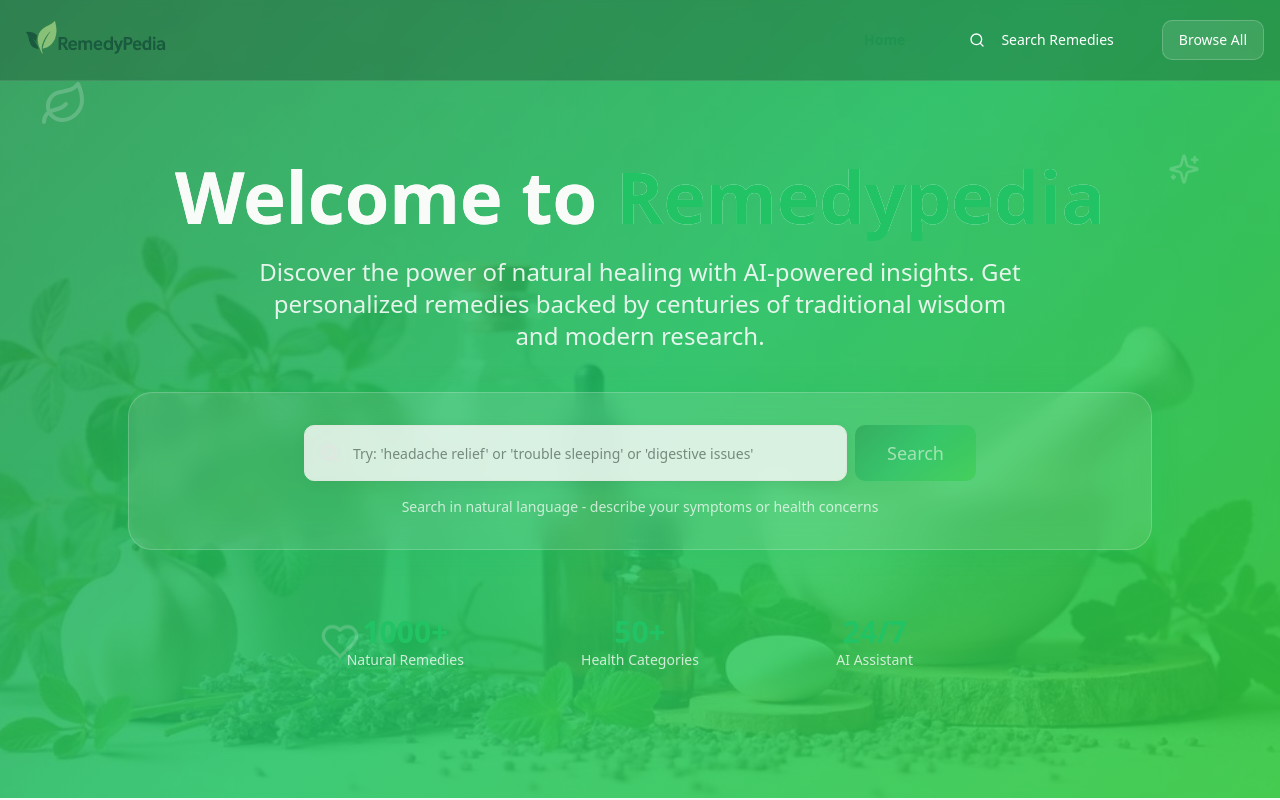
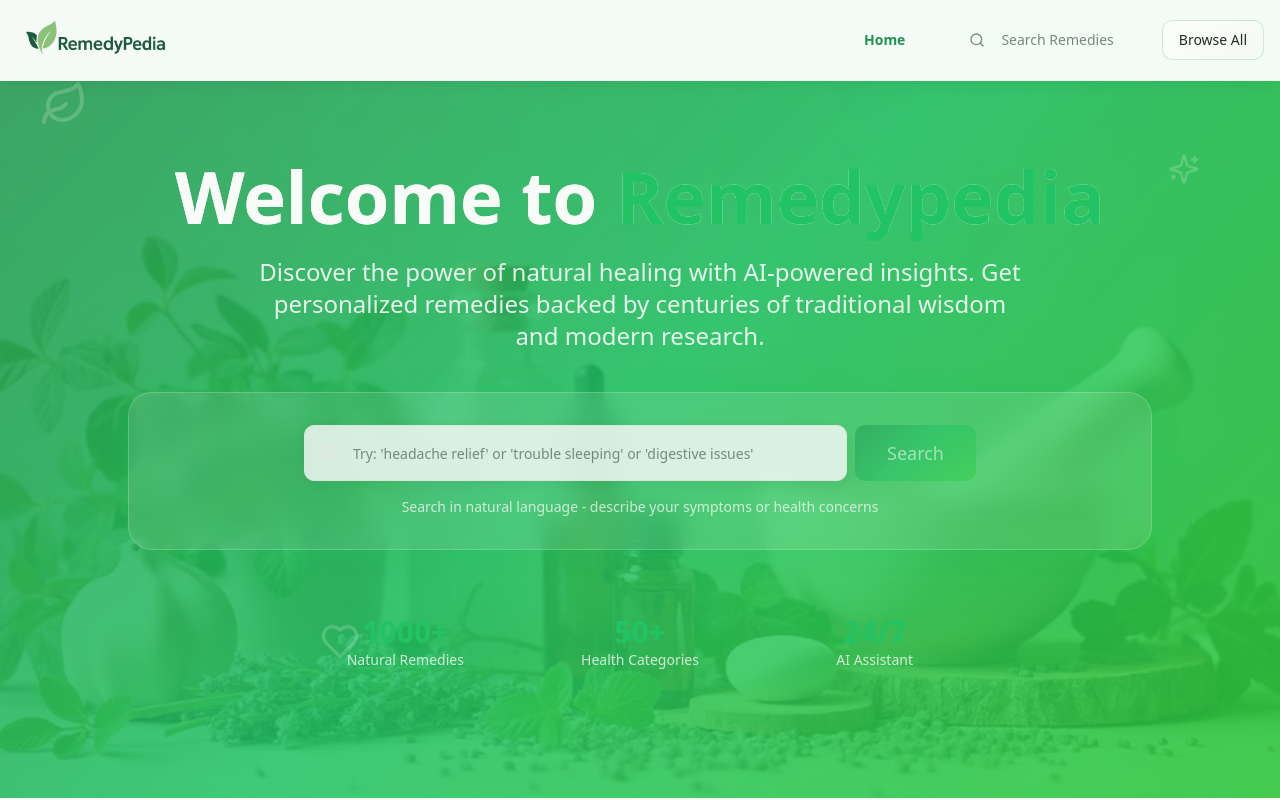
Before and after one commit to CurwinB/pedi, a React (Vite) app: page / in a window 1280 px wide. Shown: the top 800 px of the page. Built offline with nearby package versions, Linux system fonts and the light colour scheme.

Commit message:
Fix header text and background
Make the header text dark and the background white.

```diff
--- a/src/components/Header.tsx
+++ b/src/components/Header.tsx
@@ -34,7 +34,7 @@ const Header = () => {
         className={`fixed top-0 left-0 right-0 z-50 transition-all duration-300 ${
           isScrolled || !isHomePage
             ? "bg-background/95 backdrop-blur-md border-b border-border shadow-soft"
-            : "bg-black/20 backdrop-blur-sm border-b border-white/10"
+            : "bg-white/95 backdrop-blur-sm border-b border-border/20 shadow-soft"
         }`}
       >
         <div className="container mx-auto px-4">
@@ -59,9 +59,7 @@ const Header = () => {
                 className={`transition-colors duration-300 ${
                   location.pathname === "/"
                     ? "text-primary font-semibold"
-                    : !isHomePage || isScrolled
-                      ? "text-foreground hover:text-primary"
-                      : "text-white hover:text-white/90"
+                    : "text-foreground hover:text-primary"
                 }`}
               >
                 Home
@@ -69,11 +67,7 @@ const Header = () => {
               <Button
                 variant="ghost"
                 onClick={() => setIsSearchOpen(true)}
-                className={`transition-colors duration-300 ${
-                  !isHomePage || isScrolled
-                    ? "text-muted-foreground hover:text-foreground"
-                    : "text-white hover:text-white/90"
-                }`}
+                className="text-muted-foreground hover:text-foreground"
               >
                 <SearchIcon className="h-4 w-4 mr-2" />
                 Search Remedies
@@ -81,11 +75,7 @@ const Header = () => {
               <Button
                 variant="outline"
                 onClick={() => navigate("/search?q=popular")}
-                className={`transition-all duration-300 ${
-                  !isHomePage || isScrolled
-                    ? "bg-gradient-card border-primary/20 hover:border-primary/40"
-                    : "bg-white/10 border-white/20 text-white hover:bg-white/20 hover:border-white/40"
-                }`}
+                className="bg-gradient-card border-primary/20 hover:border-primary/40"
               >
                 Browse All
               </Button>
@@ -95,11 +85,7 @@ const Header = () => {
             <Button
               variant="ghost"
               size="icon"
-              className={`md:hidden ${
-                !isHomePage || isScrolled
-                  ? "text-foreground hover:text-primary"
-                  : "text-white hover:text-white/80"
-              }`}
+              className="md:hidden text-foreground hover:text-primary"
               onClick={() => setIsMobileMenuOpen(!isMobileMenuOpen)}
             >
               {isMobileMenuOpen ? (
```
